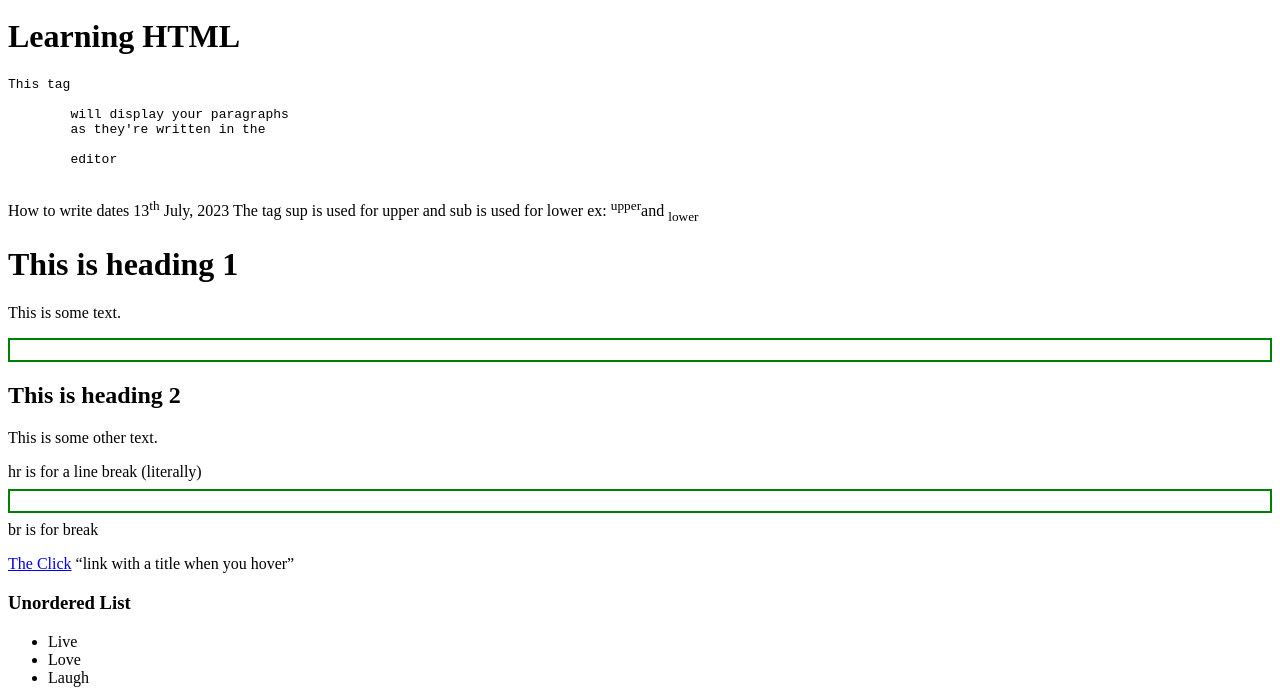
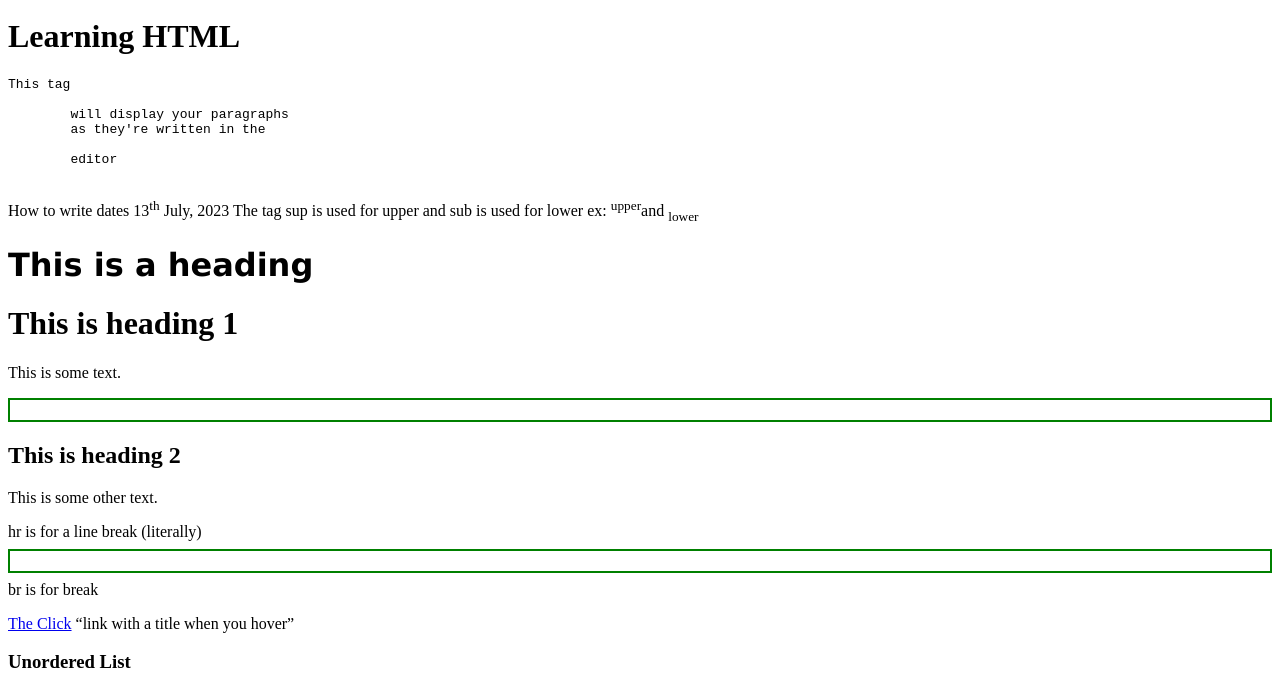
Before and after one commit to Emelyne-Ngabonziza/html-crash-course, a plain HTML site: page index.html in a window 1280 px wide. Shown: the part 117-806 px from the top of the page. Drawn offline with Linux system fonts and the light colour scheme.

Commit message:
in style

```diff
--- a/index.html
+++ b/index.html
@@ -23,6 +23,7 @@
         </ul>
 
     </header>
+
     <h1>Learning HTML</h1>
     <pre>This tag
 
@@ -36,6 +37,7 @@
         The tag sup is used for upper and sub is used for lower
         ex: <sup>upper</sup>and <sub>lower</sub>
     </p>
+    <h1 style="font-family:verdana;">This is a heading</h1>
     <h1>This is heading 1</h1>
     <p>This is some text.</p>
     <hr>
```
